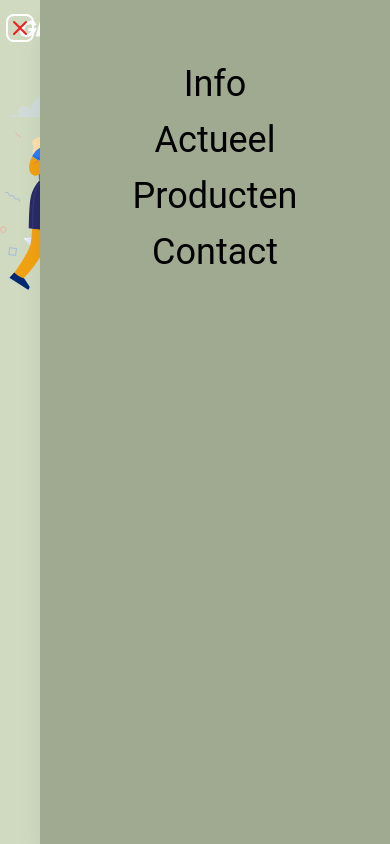
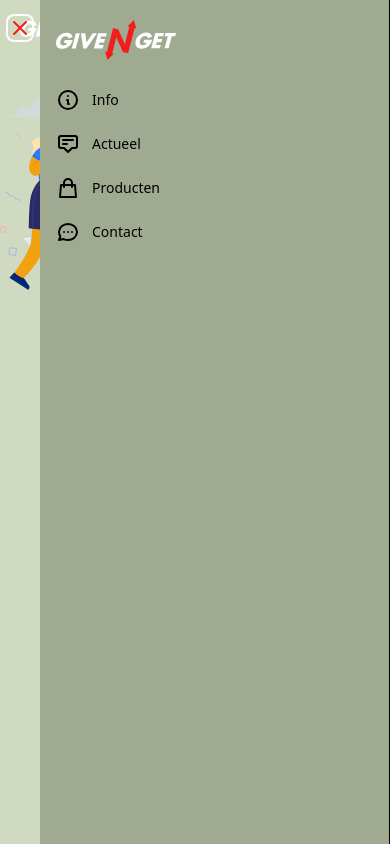
Before and after one commit to C-Andriessen/give-get, a React (Create React App) app in the folder App/client/: page / in a window 390 px wide. Both pictures are taken after a click on the icon 352 px from the left and 27 px from the top of the page. Shown: the top 844 px of the page. Built offline with nearby package versions, Linux system fonts and the light colour scheme.

Commit message:
header updated

```diff
--- a/App/client/src/layout/DesktopMenu.js
+++ b/App/client/src/layout/DesktopMenu.js
@@ -1,11 +1,15 @@
+import { Link } from "react-router-dom";
+
 export default function DesktopMenu(props) {
-
   return (
     <div className={props.classes}>
-      <h1>Info</h1>
-      <h1>Actueel</h1>
-      <h1>Producten</h1>
-      <h1>Contact</h1>
+      {props.navigation.map((item, i) => {
+        return (
+          <Link to={item.href} key={i}>
+            {item.name}
+          </Link>
+        );
+      })}
     </div>
   );
 }
--- a/App/client/src/layout/Header.js
+++ b/App/client/src/layout/Header.js
@@ -3,12 +3,35 @@ import DesktopMenu from "./DesktopMenu";
 
 import imgLogoFull from "../img/svg/LogoFull.svg";
 
+import {
+  CalendarIcon,
+  ChartBarIcon,
+  FolderIcon,
+  HomeIcon,
+  InboxIcon,
+  UsersIcon,
+  InformationCircleIcon,
+  AnnotationIcon,
+  ShoppingBagIcon,
+  ChatIcon,
+} from "@heroicons/react/outline";
+
+const nav = [
+  { name: "Info", href: "#", icon: InformationCircleIcon },
+  { name: "Actueel", href: "#", icon: AnnotationIcon },
+  { name: "Producten", href: "#", icon: ShoppingBagIcon },
+  { name: "Contact", href: "#", icon: ChatIcon },
+];
+
 export default function Header() {
   return (
     <header className="h-[55px] sm:h-[75px] lg:h-[95px] flex items-center justify-between mx-5 sm:mx-20">
       <img src={imgLogoFull} alt="Logo" className="h-[40px] sm:h-[60px]" />
-      <MobileMenu classes="lg:hidden" />
-      <DesktopMenu classes="hidden uppercase font-bold text-xl text-black lg:block lg:flex lg:space-x-7 3xl:space-x-[90px]" />
+      <MobileMenu navigation={nav} classes="lg:hidden" />
+      <DesktopMenu
+        navigation={nav}
+        classes="hidden uppercase font-bold text-xl text-black lg:block lg:flex lg:space-x-7 3xl:space-x-[90px]"
+      />
     </header>
   );
 }
--- a/App/client/src/layout/MobileMenu.js
+++ b/App/client/src/layout/MobileMenu.js
@@ -1,6 +1,11 @@
 import { Fragment, useState } from "react";
 import { Dialog, Transition } from "@headlessui/react";
 import { XIcon, MenuIcon } from "@heroicons/react/outline";
+import imgLogoFull from "../img/svg/LogoFull.svg";
+
+function classNames(...classes) {
+  return classes.filter(Boolean).join(" ");
+}
 
 export default function MobileMenu(props) {
   const [open, setOpen] = useState(false);
@@ -62,16 +67,45 @@ export default function MobileMenu(props) {
                         </button>
                       </div>
                     </Transition.Child>
-                    <div className="flex flex-col h-full py-6 overflow-y-scroll shadow-xl bg-baby-barf-green-200">
-                      <div className="relative flex-1 px-4 mt-6 sm:px-6">
-                        {/* Replace with your content */}
-                        <div className="absolute inset-0 px-4 text-4xl text-center sm:px-6 font-roboto">
-                          <h1 className="my-4">Info</h1>
-                          <h1 className="my-4">Actueel</h1>
-                          <h1 className="my-4">Producten</h1>
-                          <h1 className="my-4">Contact</h1>
-                        </div>
-                        {/* /End replace */}
+                    <div className="flex flex-col flex-grow border-r border-gray-200 pt-5 pb-4 bg-baby-barf-green-200 overflow-y-auto h-screen">
+                      <div className="flex items-center flex-shrink-0 px-4">
+                        <img
+                          className="h-10 w-auto"
+                          src={imgLogoFull}
+                          alt="Give and get"
+                        />
+                      </div>
+                      <div className="mt-5 flex-grow flex flex-col">
+                        <nav
+                          className="flex-1 px-2 space-y-8 bg-baby-barf-green-200"
+                          aria-label="Sidebar"
+                        >
+                          <div className="space-y-1">
+                            {props.navigation.map((item) => (
+                              <a
+                                key={item.name}
+                                href={item.href}
+                                className={classNames(
+                                  item.current
+                                    ? "bg-gray-100 text-gray-900"
+                                    : "text-gray-600 hover:bg-gray-50 hover:text-gray-900",
+                                  "group flex items-center px-2 py-2 text-sm font-medium rounded-md"
+                                )}
+                              >
+                                <item.icon
+                                  className={classNames(
+                                    item.current
+                                      ? "text-gray-500"
+                                      : "text-gray-400 group-hover:text-gray-500",
+                                    "mr-3 flex-shrink-0 h-6 w-6"
+                                  )}
+                                  aria-hidden="true"
+                                />
+                                {item.name}
+                              </a>
+                            ))}
+                          </div>
+                        </nav>
                       </div>
                     </div>
                   </Dialog.Panel>
```
Also changed, not shown: App/client/src/common/temp.js (added).
